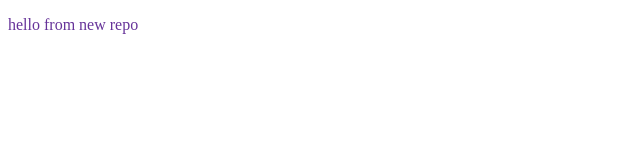
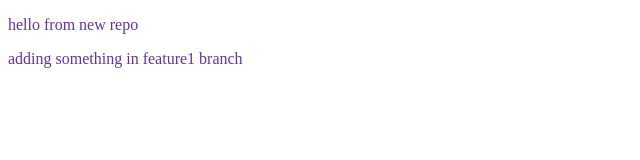
Before and after one commit to ohhoharshgoyal/localRepo, a plain HTML site: page index.html in a window 1280 px wide. Shown: the whole page, without its empty margins (0-640 px from the left). Drawn offline with Linux system fonts and the light colour scheme.

Commit message:
adding new feature

```diff
--- a/index.html
+++ b/index.html
@@ -8,5 +8,6 @@
 </head>
 <body>
     <p>hello from new repo</p>
+    <p>adding something in feature1 branch</p>
 </body>
 </html>
```
